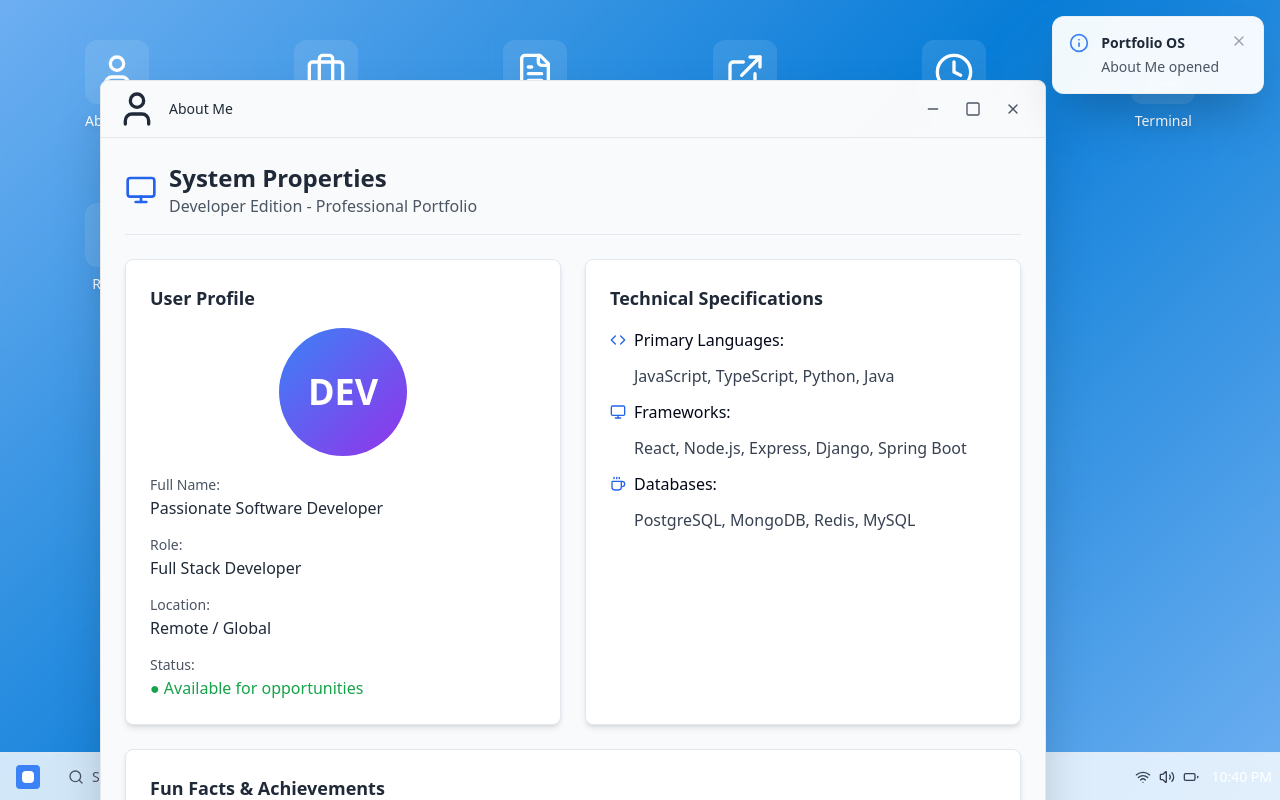
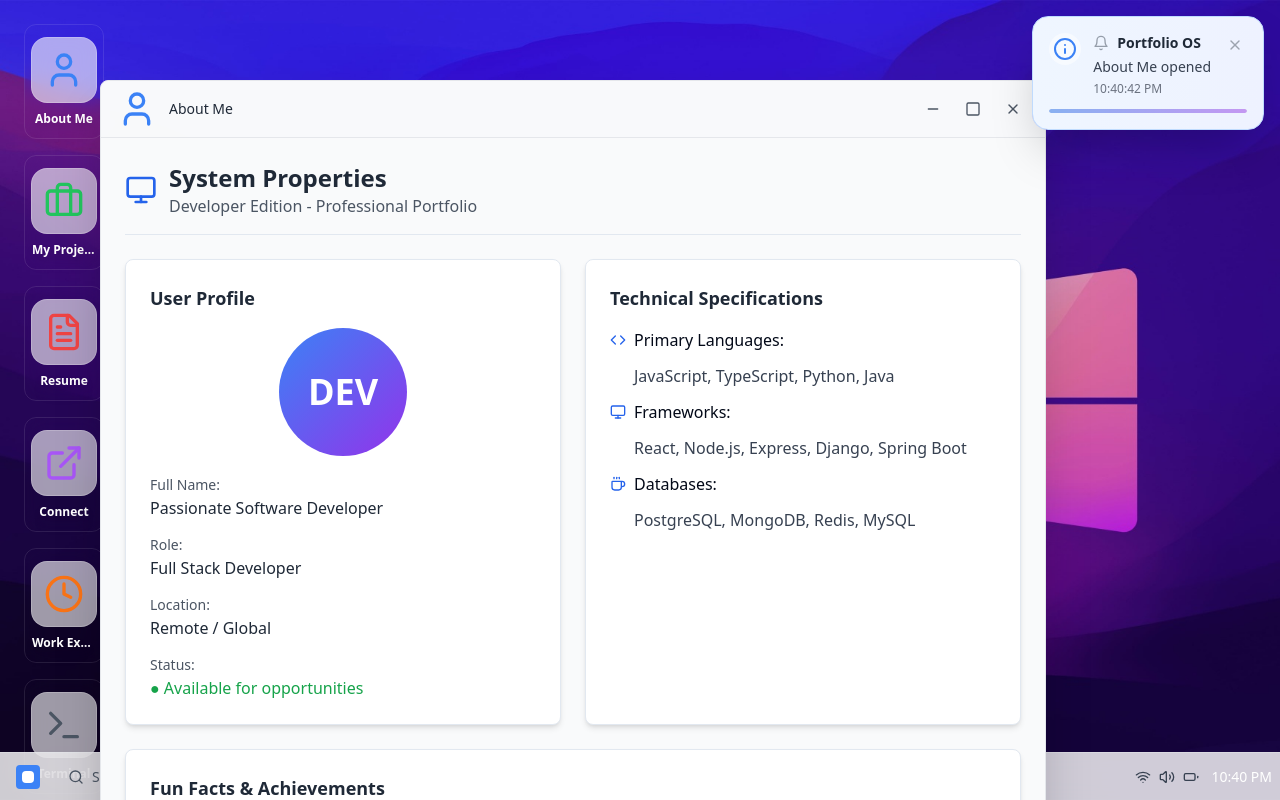
Before and after one commit to sohumcs/windows-portfolio, a React (Vite) app: page / in a window 1280 px wide. Both pictures are taken after a click on the element "About Me". Shown: the top 800 px of the page. Built offline with nearby package versions, Linux system fonts and the light colour scheme.

Commit message:
Fix: Improve UI, add theme toggle, and more
-   Fixed Start button functionality.
-   Implemented a theme toggle (light/dark).
-   Added the provided background image.
-   Improved icon styling and alignment.
-   Added more interactive elements.

```diff
--- a/src/components/Desktop.tsx
+++ b/src/components/Desktop.tsx
@@ -5,7 +5,7 @@ import { WindowManager } from './WindowManager';
 import { ModernTaskbar } from './ModernTaskbar';
 import { ModernStartMenu } from './ModernStartMenu';
 import { NotificationSystem } from './NotificationSystem';
-import { User, Briefcase, FileText, ExternalLink, Clock, Trash2, Terminal } from 'lucide-react';
+import { User, Briefcase, FileText, ExternalLink, Clock, Trash2, Terminal, Palette } from 'lucide-react';
 
 export interface WindowConfig {
   id: string;
@@ -25,13 +25,54 @@ export const Desktop = () => {
   const [notifications, setNotifications] = useState<Array<{id: string, message: string, type: 'info' | 'success' | 'warning'}>>([]);
 
   const desktopIcons = [
-    { id: 'about', title: 'About Me', icon: <User className="w-10 h-10" />, component: 'AboutMe' },
-    { id: 'projects', title: 'My Projects', icon: <Briefcase className="w-10 h-10" />, component: 'Projects' },
-    { id: 'resume', title: 'Resume', icon: <FileText className="w-10 h-10" />, component: 'Resume' },
-    { id: 'connect', title: 'Connect', icon: <ExternalLink className="w-10 h-10" />, component: 'Connect' },
-    { id: 'experience', title: 'Work Experience', icon: <Clock className="w-10 h-10" />, component: 'Experience' },
-    { id: 'terminal', title: 'Terminal', icon: <Terminal className="w-10 h-10" />, component: 'Terminal' },
-    { id: 'recycle', title: 'Recycle Bin', icon: <Trash2 className="w-10 h-10" />, component: 'RecycleBin' },
+    {
+      id: 'about',
+      title: 'About Me',
+      icon: <User className="w-10 h-10 text-blue-500" />,
+      component: 'AboutMe'
+    },
+    {
+      id: 'projects',
+      title: 'My Projects',
+      icon: <Briefcase className="w-10 h-10 text-green-500" />,
+      component: 'Projects'
+    },
+    {
+      id: 'resume',
+      title: 'Resume',
+      icon: <FileText className="w-10 h-10 text-red-500" />,
+      component: 'Resume'
+    },
+    {
+      id: 'connect',
+      title: 'Connect',
+      icon: <ExternalLink className="w-10 h-10 text-purple-500" />,
+      component: 'Connect'
+    },
+    {
+      id: 'experience',
+      title: 'Work Experience',
+      icon: <Clock className="w-10 h-10 text-orange-500" />,
+      component: 'Experience'
+    },
+    {
+      id: 'terminal',
+      title: 'Terminal',
+      icon: <Terminal className="w-10 h-10 text-gray-600" />,
+      component: 'Terminal'
+    },
+    {
+      id: 'theme',
+      title: 'Theme Settings',
+      icon: <Palette className="w-10 h-10 text-pink-500" />,
+      component: 'ThemeSettings'
+    },
+    {
+      id: 'recycle',
+      title: 'Recycle Bin',
+      icon: <Trash2 className="w-10 h-10 text-gray-500" />,
+      component: 'RecycleBin'
+    },
   ];
 
   const openWindow = (iconConfig: any) => {
@@ -90,23 +131,30 @@ export const Desktop = () => {
     }, 4000);
   };
 
+  const toggleTheme = () => {
+    setIsDark(!isDark);
+    addNotification(`Switched to ${isDark ? 'Light' : 'Dark'} mode`, 'success');
+  };
+
   return (
     <div className={`min-h-screen transition-all duration-500 ${isDark ? 'dark' : ''}`}>
-      {/* Modern Windows 10/11 Background */}
+      {/* Background with uploaded image */}
       <div
         className="min-h-screen bg-cover bg-center relative"
         style={{
-          backgroundImage: isDark
-            ? "linear-gradient(135deg, #0f0f23 0%, #1a1a2e 50%, #16213e 100%)"
-            : "linear-gradient(135deg, #74b9ff 0%, #0984e3 50%, #74b9ff 100%)",
+          backgroundImage: `url('/lovable-uploads/fdd6a3b7-415d-4e64-a0c4-c717fdfa2578.png')`,
+          backgroundSize: 'cover',
+          backgroundPosition: 'center',
+          backgroundRepeat: 'no-repeat'
         }}
         onClick={() => setShowStartMenu(false)}
       >
-        {/* Glass effect overlay */}
-        <div className="absolute inset-0 bg-black/5 backdrop-blur-[1px]" />
+        {/* Dark theme overlay */}
+        {isDark && <div className="absolute inset-0 bg-black/40" />}
 
-        {/* Desktop Icons Grid */}
-        <div className="absolute inset-0 p-6 grid grid-cols-1 sm:grid-cols-2 md:grid-cols-3 lg:grid-cols-4 xl:grid-cols-6 gap-6 content-start">
+        {/* Desktop Icons Grid - Aligned to the left */}
+        <div className="absolute inset-0 p-6">
+          <div className="flex flex-col gap-4 items-start">
             {desktopIcons.map((icon, index) => (
               <DesktopIcon
                 key={icon.id}
@@ -116,6 +164,7 @@ export const Desktop = () => {
                 isDark={isDark}
               />
             ))}
+          </div>
         </div>
 
         {/* Window Manager */}
@@ -132,7 +181,7 @@ export const Desktop = () => {
         {showStartMenu && (
           <ModernStartMenu
             onClose={() => setShowStartMenu(false)}
-            onThemeToggle={() => setIsDark(!isDark)}
+            onThemeToggle={toggleTheme}
             onOpenAll={() => {
               desktopIcons.slice(0, 5).forEach(icon => openWindow(icon));
               addNotification('All windows opened!', 'success');
--- a/src/components/DesktopIcon.tsx
+++ b/src/components/DesktopIcon.tsx
@@ -12,34 +12,43 @@ interface DesktopIconProps {
 
 export const DesktopIcon: React.FC<DesktopIconProps> = ({ title, icon, onClick, style, isDark }) => {
   const [isPressed, setIsPressed] = useState(false);
+  const [isHovered, setIsHovered] = useState(false);
 
   return (
     <div
       className={`
-        flex flex-col items-center p-4 rounded-lg cursor-pointer transition-all duration-200
-        hover:bg-white/10 active:bg-white/20 backdrop-blur-sm
-        animate-fade-in group max-w-[100px] mx-auto
-        ${isPressed ? 'scale-95' : 'hover:scale-105'}
+        flex flex-col items-center p-3 rounded-xl cursor-pointer transition-all duration-300
+        hover:bg-white/20 active:bg-white/30 backdrop-blur-md
+        animate-fade-in group w-20 hover:scale-110 transform
+        ${isPressed ? 'scale-95' : ''}
+        ${isHovered ? 'shadow-lg shadow-black/20' : ''}
+        border border-white/10
       `}
       onClick={onClick}
       onMouseDown={() => setIsPressed(true)}
       onMouseUp={() => setIsPressed(false)}
-      onMouseLeave={() => setIsPressed(false)}
+      onMouseLeave={() => {
+        setIsPressed(false);
+        setIsHovered(false);
+      }}
+      onMouseEnter={() => setIsHovered(true)}
       style={style}
       title={title}
     >
       <div className={`
-        mb-2 p-3 rounded-xl transition-all duration-200
-        ${isDark ? 'text-white' : 'text-white'}
-        group-hover:shadow-lg group-hover:shadow-white/20
-        bg-white/10 backdrop-blur-sm
+        mb-2 p-3 rounded-2xl transition-all duration-300
+        ${isDark ? 'bg-gray-800/60' : 'bg-white/60'}
+        group-hover:shadow-xl group-hover:shadow-black/30
+        backdrop-blur-sm border border-white/20
+        ${isHovered ? 'rotate-3 scale-105' : ''}
       `}>
         {icon}
       </div>
       <span className={`
-        text-center font-medium text-sm leading-tight
+        text-center font-semibold text-xs leading-tight
         ${isDark ? 'text-white' : 'text-white'}
-        drop-shadow-lg
+        drop-shadow-lg text-shadow-lg max-w-16 truncate
+        ${isHovered ? 'scale-105' : ''}
       `}>
         {title}
       </span>
--- a/src/components/NotificationSystem.tsx
+++ b/src/components/NotificationSystem.tsx
@@ -1,6 +1,6 @@
 
-import React from 'react';
-import { CheckCircle, Info, AlertTriangle, X } from 'lucide-react';
+import React, { useState } from 'react';
+import { CheckCircle, Info, AlertTriangle, X, Bell } from 'lucide-react';
 
 interface Notification {
   id: string;
@@ -13,14 +13,27 @@ interface NotificationSystemProps {
 }
 
 export const NotificationSystem: React.FC<NotificationSystemProps> = ({ notifications }) => {
+  const [soundEnabled] = useState(true);
+
   const getIcon = (type: string) => {
     switch (type) {
       case 'success':
-        return <CheckCircle className="w-5 h-5 text-green-500" />;
+        return <CheckCircle className="w-6 h-6 text-green-500" />;
       case 'warning':
-        return <AlertTriangle className="w-5 h-5 text-yellow-500" />;
+        return <AlertTriangle className="w-6 h-6 text-yellow-500" />;
       default:
-        return <Info className="w-5 h-5 text-blue-500" />;
+        return <Info className="w-6 h-6 text-blue-500" />;
+    }
+  };
+
+  const getGradient = (type: string) => {
+    switch (type) {
+      case 'success':
+        return 'from-green-50 to-emerald-50 border-green-200';
+      case 'warning':
+        return 'from-yellow-50 to-amber-50 border-yellow-200';
+      default:
+        return 'from-blue-50 to-indigo-50 border-blue-200';
     }
   };
 
@@ -29,17 +42,36 @@ export const NotificationSystem: React.FC<NotificationSystemProps> = ({ notifica
       {notifications.map((notification) => (
         <div
           key={notification.id}
-          className="bg-white/95 backdrop-blur-xl shadow-2xl rounded-xl p-4 border border-gray-200/50 animate-slide-in-right max-w-sm"
+          className={`
+            bg-gradient-to-r ${getGradient(notification.type)}
+            backdrop-blur-xl shadow-2xl rounded-2xl p-4 border
+            animate-slide-in-right max-w-sm hover:scale-105
+            transform transition-all duration-300 cursor-pointer
+            group hover:shadow-3xl
+          `}
         >
           <div className="flex items-start gap-3">
-            {getIcon(notification.type)}
+            <div className="flex-shrink-0 p-1 rounded-full bg-white/50">
+              {getIcon(notification.type)}
+            </div>
             <div className="flex-1">
-              <h4 className="font-semibold text-gray-800 text-sm mb-1">Portfolio OS</h4>
-              <p className="text-sm text-gray-600">{notification.message}</p>
+              <div className="flex items-center gap-2 mb-1">
+                <Bell className="w-4 h-4 text-gray-600 animate-pulse" />
+                <h4 className="font-bold text-gray-800 text-sm">Portfolio OS</h4>
+              </div>
+              <p className="text-sm text-gray-700 font-medium">{notification.message}</p>
+              <div className="text-xs text-gray-500 mt-1">
+                {new Date().toLocaleTimeString()}
+              </div>
             </div>
-            <button className="text-gray-400 hover:text-gray-600 transition-colors">
+            <button className="text-gray-400 hover:text-gray-600 transition-colors p-1 rounded-full hover:bg-white/50">
               <X className="w-4 h-4" />
             </button>
+          </div>
+
+          {/* Progress bar animation */}
+          <div className="mt-3 h-1 bg-gray-200 rounded-full overflow-hidden">
+            <div className="h-full bg-gradient-to-r from-blue-500 to-purple-500 rounded-full animate-pulse"></div>
           </div>
         </div>
       ))}
--- a/src/components/WindowFrame.tsx
+++ b/src/components/WindowFrame.tsx
@@ -68,7 +68,7 @@ export const WindowFrame: React.FC<WindowFrameProps> = ({
   if (window.isMinimized) return null;
 
   const windowStyle = window.isMaximized
-    ? { top: 0, left: 0, width: '100vw', height: 'calc(100vh - 40px)' }
+    ? { top: 0, left: 0, width: '100vw', height: 'calc(100vh - 48px)' }
     : {
         top: window.position.y,
         left: window.position.x,
--- a/src/components/WindowManager.tsx
+++ b/src/components/WindowManager.tsx
@@ -9,6 +9,7 @@ import { Connect } from './windows/Connect';
 import { Experience } from './windows/Experience';
 import { Terminal } from './windows/Terminal';
 import { RecycleBin } from './windows/RecycleBin';
+import { ThemeSettings } from './windows/ThemeSettings';
 
 interface WindowManagerProps {
   windows: WindowConfig[];
@@ -43,6 +44,8 @@ export const WindowManager: React.FC<WindowManagerProps> = ({
         return <Terminal />;
       case 'RecycleBin':
         return <RecycleBin />;
+      case 'ThemeSettings':
+        return <ThemeSettings />;
       default:
         return <div className="p-4">Content not found</div>;
     }
```
Also changed, not shown: src/components/windows/ThemeSettings.tsx (added, +95 -0 lines), public/lovable-uploads/fdd6a3b7-415d-4e64-a0c4-c717fdfa2578.png (added). Lines whose indentation alone changed are shown as unchanged.
